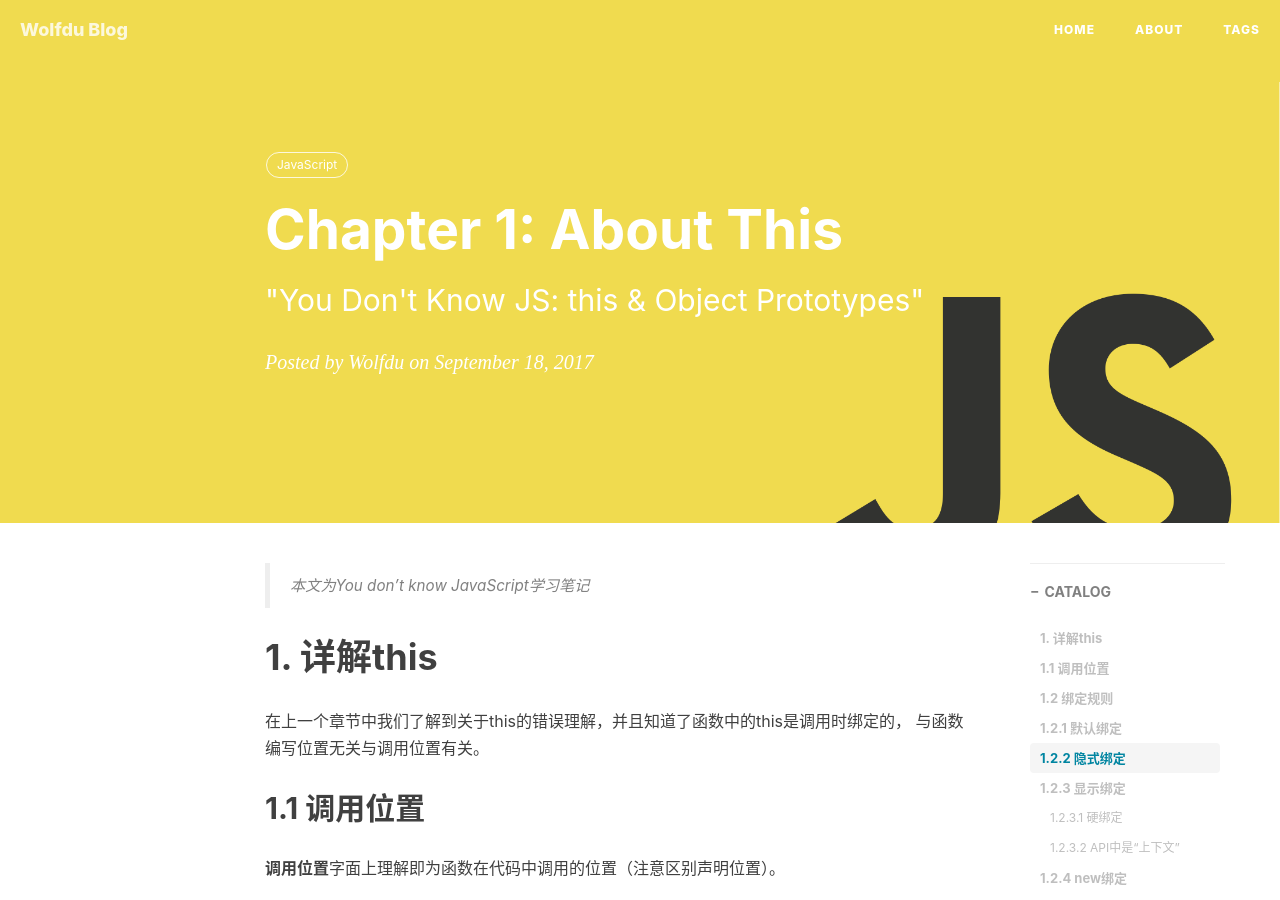
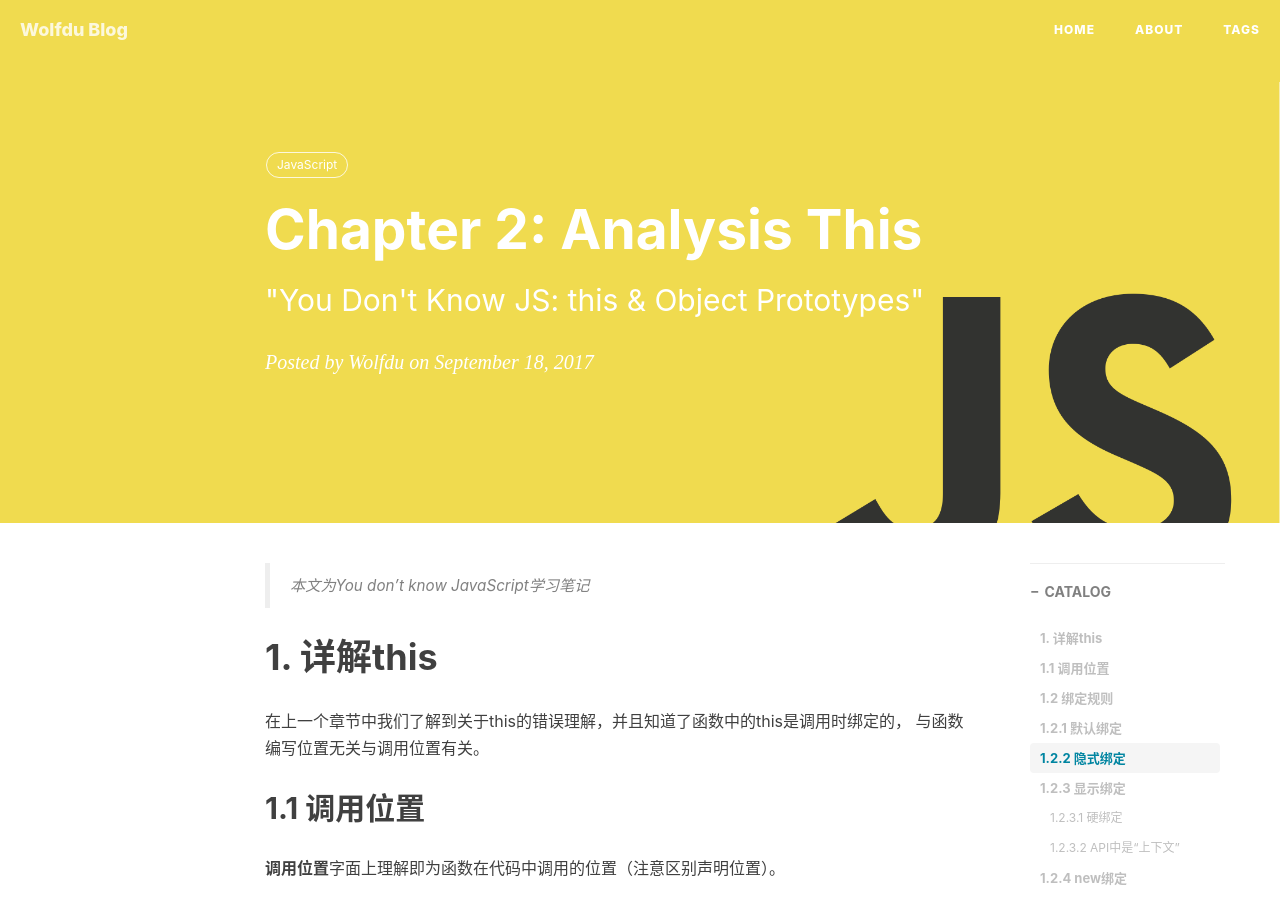
Before and after one commit to wolfdu/wolfdu.github.io, a Jekyll site: the page built from _posts/2017-09-11-analysis-this.markdown, in a window 1280 px wide and 900 px high. Built offline with Jekyll 4.4.1, drawn with Linux system fonts in a browser that asks for light colours; nearby versions of some CDN libraries; comment, search, counter and statistics services are not loaded.

```diff
--- a/_posts/2017-09-11-analysis-this.markdown
+++ b/_posts/2017-09-11-analysis-this.markdown
@@ -1,6 +1,6 @@
 ---
 layout:     post
-title:      "Chapter 1: About This"
+title:      "Chapter 2: Analysis This"
 subtitle:   " \"You Don't Know JS: this & Object Prototypes\""
 date:       2017-09-18 22:19:00
 author:     "Wolfdu"
```
